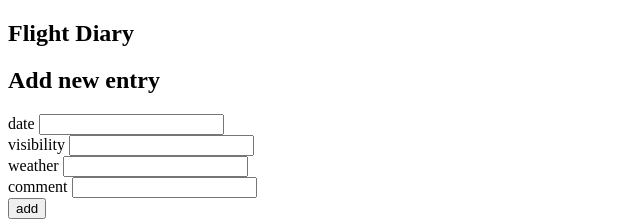
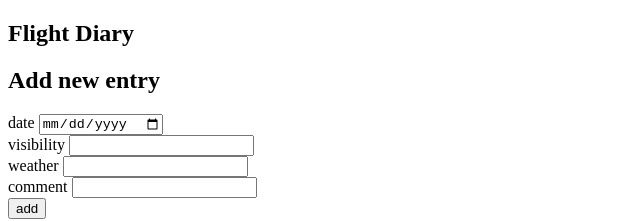
Before and after one commit to shamaanikala/FullStack-HY-k2023-osa9, a React (Create React App) app in the folder flight-diary-frontend/: page / in a window 1280 px wide. Shown: the top 221 px of the page, without its empty margins (0-640 px from the left). Built offline with nearby package versions, Linux system fonts and the light colour scheme; no server answers.

Commit message:
Ex9.19 <input type="date" />

```diff
--- a/flight-diary-frontend/src/components/DiaryEntryForm.tsx
+++ b/flight-diary-frontend/src/components/DiaryEntryForm.tsx
@@ -65,7 +65,7 @@ const DiaryEntryForm = (props: NewDiaryEntryFormProps) => {
             {error && <DiaryEntryFormErrorMessage message={error} />}
           </div>
           <div>
-            date <input value={date} onChange={(event) => setDate(event.target.value)} />
+            date <input value={date} type="date" onChange={(event) => setDate(event.target.value)} />
           </div>
           <div>
             visibility <input value={visibility} onChange={(event) => setVisibility(event.target.value)} />
```
